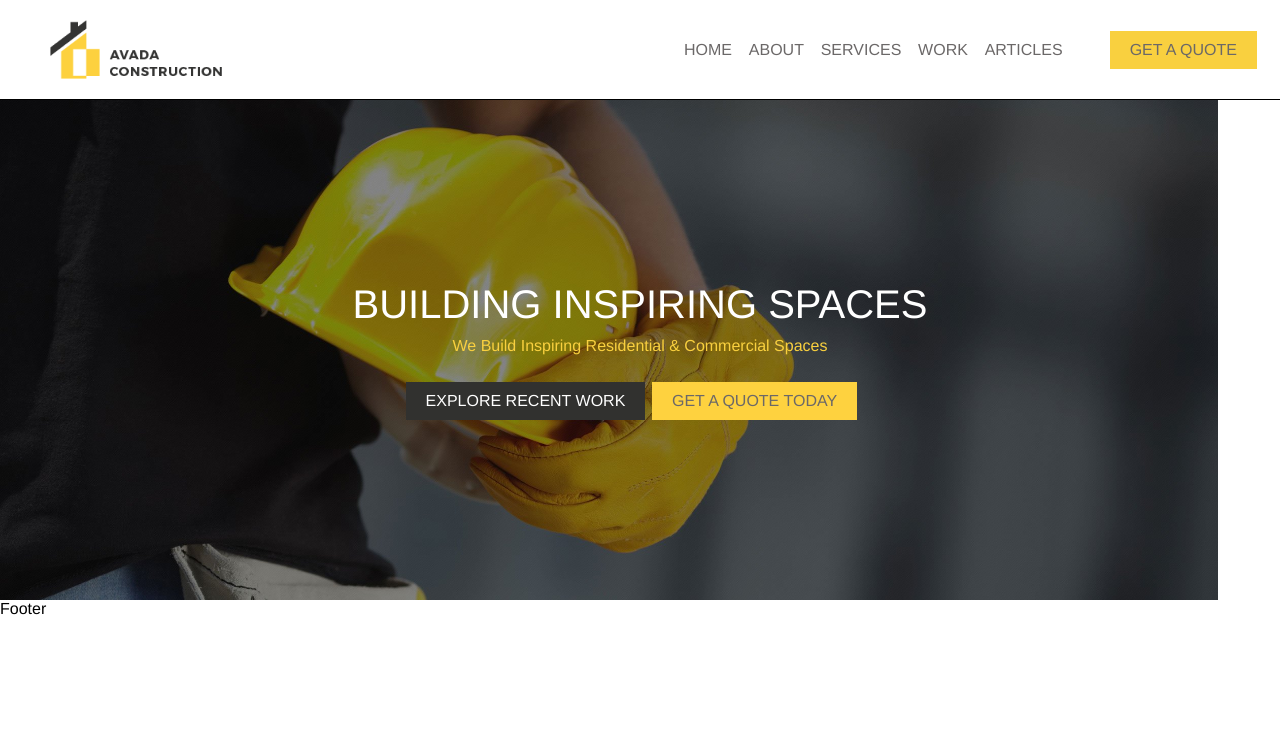
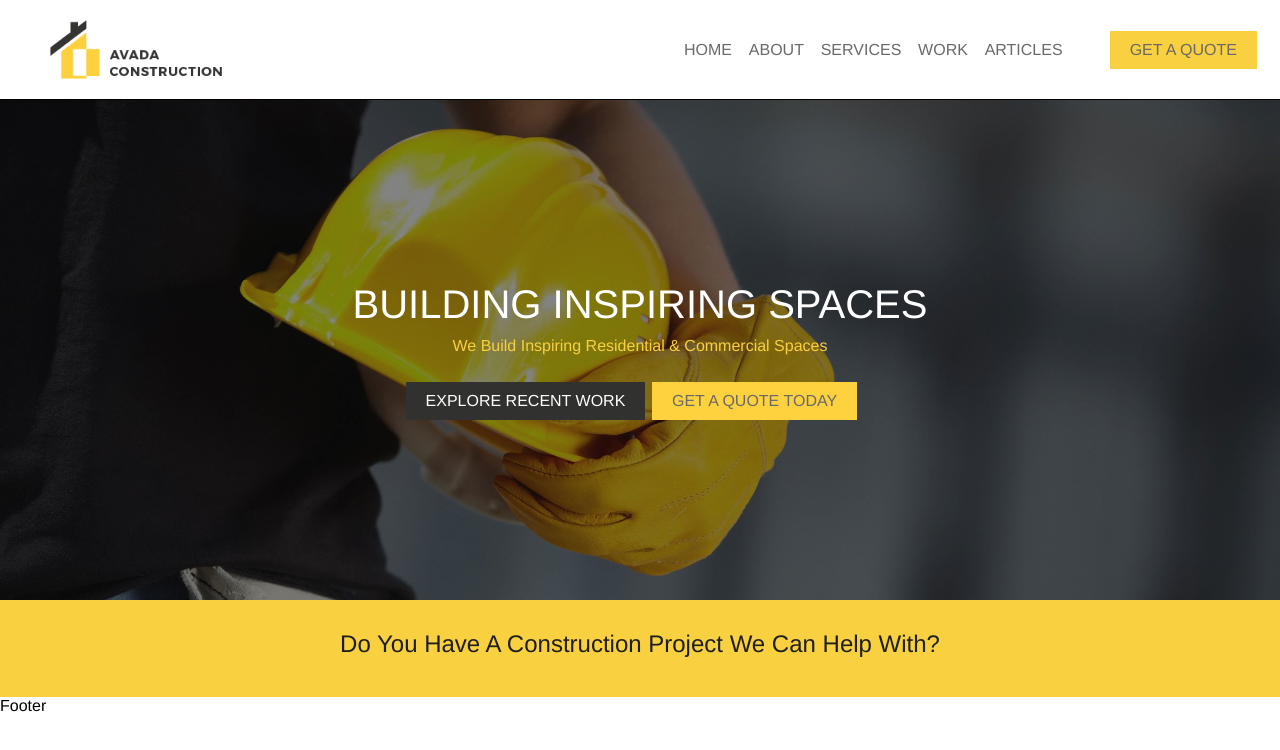
Before and after one commit to davishka-hikkaduwa/proj-html-vuejs, a Vue app: page / in a window 1280 px wide. Shown: the top 750 px of the page. Built offline with nearby package versions, Linux system fonts and the light colour scheme.

Commit message:
upper div

```diff
--- a/src/components/HomeComponent.vue
+++ b/src/components/HomeComponent.vue
@@ -24,8 +24,7 @@
     #home{
         background-image: url("../assets/img/home-slider-62528242.jpg");
         background-repeat:no-repeat;
-        background-position: fixed;
-        background-size: contain;
+        background-size: cover;
         height: 500px;
         display: flex;
         align-items: center;
--- a/src/components/ServicesComponent.vue
+++ b/src/components/ServicesComponent.vue
@@ -1,7 +1,11 @@
 <template>
     <div id="services">
-        <div></div>
-        <div></div>
+        <div class="upper">
+            <h4>Do You Have A Construction Project We Can Help With?</h4>
+        </div>
+        <div class="lower">
+
+        </div>
     </div>
 </template>
 
@@ -13,5 +17,13 @@
 </script>
 
 <style scoped lang="scss">
+    #services{
+        .upper{
+            text-align: center;
+            padding: 30px 30px;
+            background-color: #f9d03f;
+            color: #1e1e1e;
+        }
+    }
 
 </style>
```
